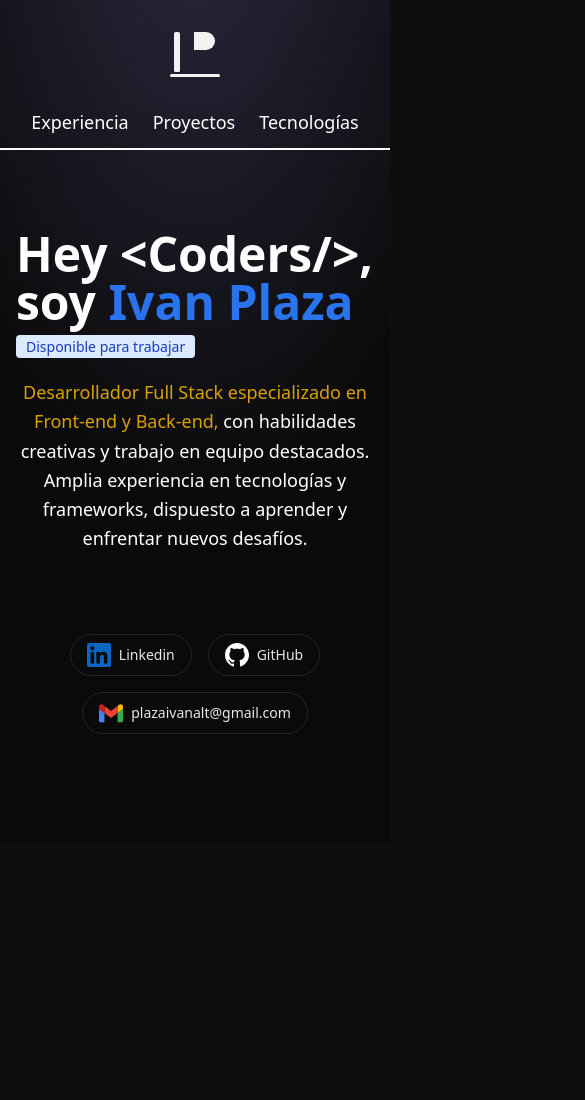
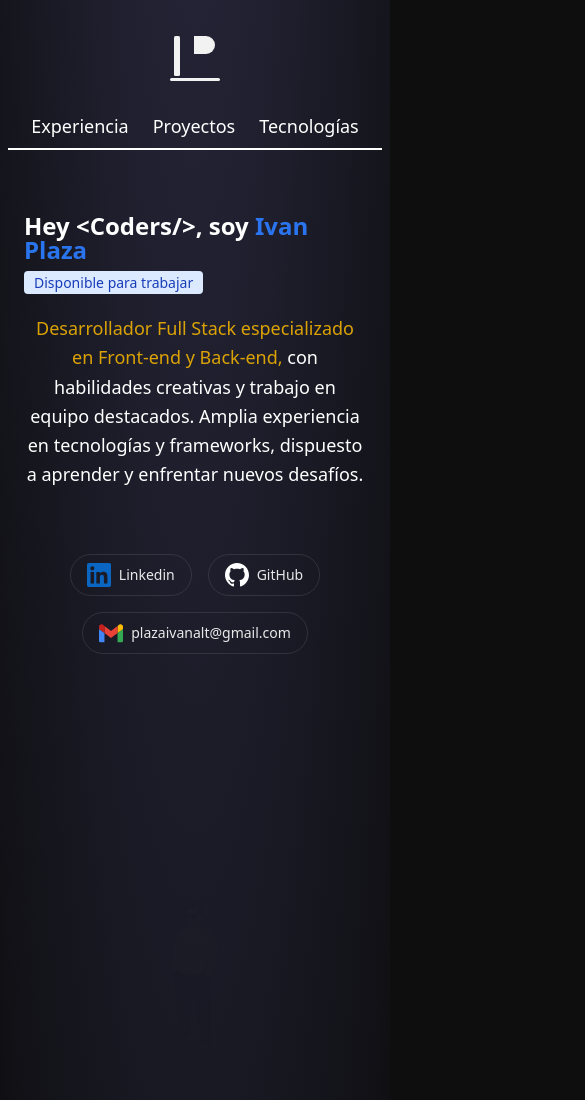
Before and after one commit to IvanPlaza44/portfolio-dev, an Astro site: page / in a window 390 px wide. Shown: the top 1100 px of the page, 585 px wide, since content can reach past the window. Built offline with nearby package versions, Linux system fonts and the light colour scheme; Astro itself is replaced by a stand-in of ours.

Commit message:
Primera etapa

```diff
--- a/src/layouts/Layout.astro
+++ b/src/layouts/Layout.astro
@@ -4,6 +4,10 @@ import '@fontsource-variable/onest';
 import Header from "../components/Header.astro";
 import Resumen from "../components/Resumen.astro";
 import Experience from "../components/Experience.astro";
+import Proyects from "../components/Proyects.astro";
+import FormMail from "../components/FormMail.astro";
+import Technologies from "../components/Technologies.astro";
+import Footer from "../components/Footer.astro";
 
 ---
 <!doctype html>
@@ -11,16 +15,19 @@ import Experience from "../components/Experience.astro";
 	<head>
 		<meta charset="UTF-8" />
 		<meta name="viewport" content="width=device-width" />
-		<link rel="icon" type="image/svg+xml" href="/favicon.svg" />
+		<link rel="icon" type="image" href="/IP.png" />
 		<meta name="generator" content={Astro.generator} />
 		<title>Full Stack Portfolio</title>
 	</head>
-	<body>
-		<div class="absolute top-0 z-[-2] h-screen w-screen bg-neutral-950 bg-[radial-gradient(ellipse_80%_80%_at_50%_-20%,rgba(120,119,198,0.3),rgba(255,255,255,0))]"></div>
+	<body class="min-h-screen relative">
+		<div class="absolute inset-0 -z-10 h-full w-full items-center bg-neutral-950 bg-[radial-gradient(ellipse_80%_80%_at_50%_-20%,rgba(120,119,198,0.3),rgba(255,255,255,0))]"></div>
 		<slot />
 		<Header/>
 		<Resumen/>
 		<Experience/>
+		<Technologies/>
+		<Proyects/>
+		<Footer/>
 	</body>
 
 </html>
@@ -46,4 +53,77 @@ import Experience from "../components/Experience.astro";
 				scroll-behavior: auto;
 			}
 		}
+
+	@keyframes show{
+		from{
+			opacity: 0;
+			scale: 25%;
+		}
+		to{
+			opacity: 1;
+			scale: 100%;
+		}
+	}
+	img{
+			view-timeline-name: --image;
+			view-timeline-axis: block;
+			animation-timeline: --image;
+			animation-name: show;
+			animation-range: entry 25% cover 50%;
+			animation-fill-mode: both;
+		}
+
+
+/* Limita el ancho para que no se desborde */
+main, section, header, footer {
+  width: 100%;
+  max-width: 1200px;
+  padding: 1rem;
+  box-sizing: border-box;
+}
+
+/* Texto y espaciado general */
+h1, h2, h3, p {
+  margin: 0.5rem 0;
+}
+
+/* Responsive general para móviles */
+@media (max-width: 768px) {
+  body {
+    padding: 0.5rem;
+  }
+
+  header, section, footer {
+    padding: 0.5rem;
+  }
+
+  h1 {
+    font-size: 1.75rem;
+  }
+
+  h2 {
+    font-size: 1.25rem;
+  }
+
+  p {
+    font-size: 1rem;
+  }
+}
+
+/* Responsive para pantallas muy pequeñas */
+@media (max-width: 480px) {
+  h1 {
+    font-size: 1.5rem;
+  }
+
+  h2 {
+    font-size: 1.125rem;
+  }
+
+  p {
+    font-size: 0.95rem;
+  }
+}
+
+
 </style>
```
Also changed, not shown: public/IP.png (added), public/huntek.png (added), public/tres.png (added).
